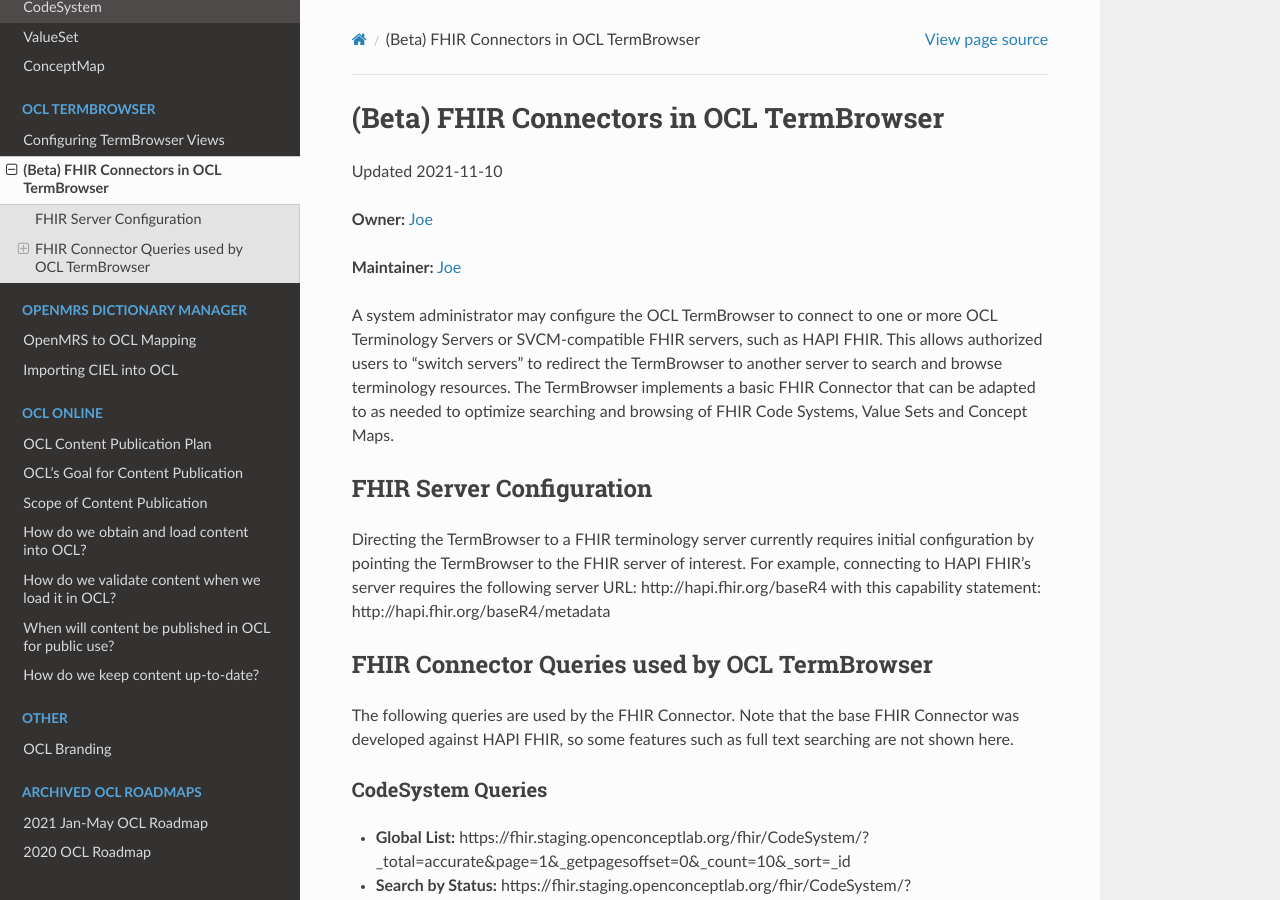
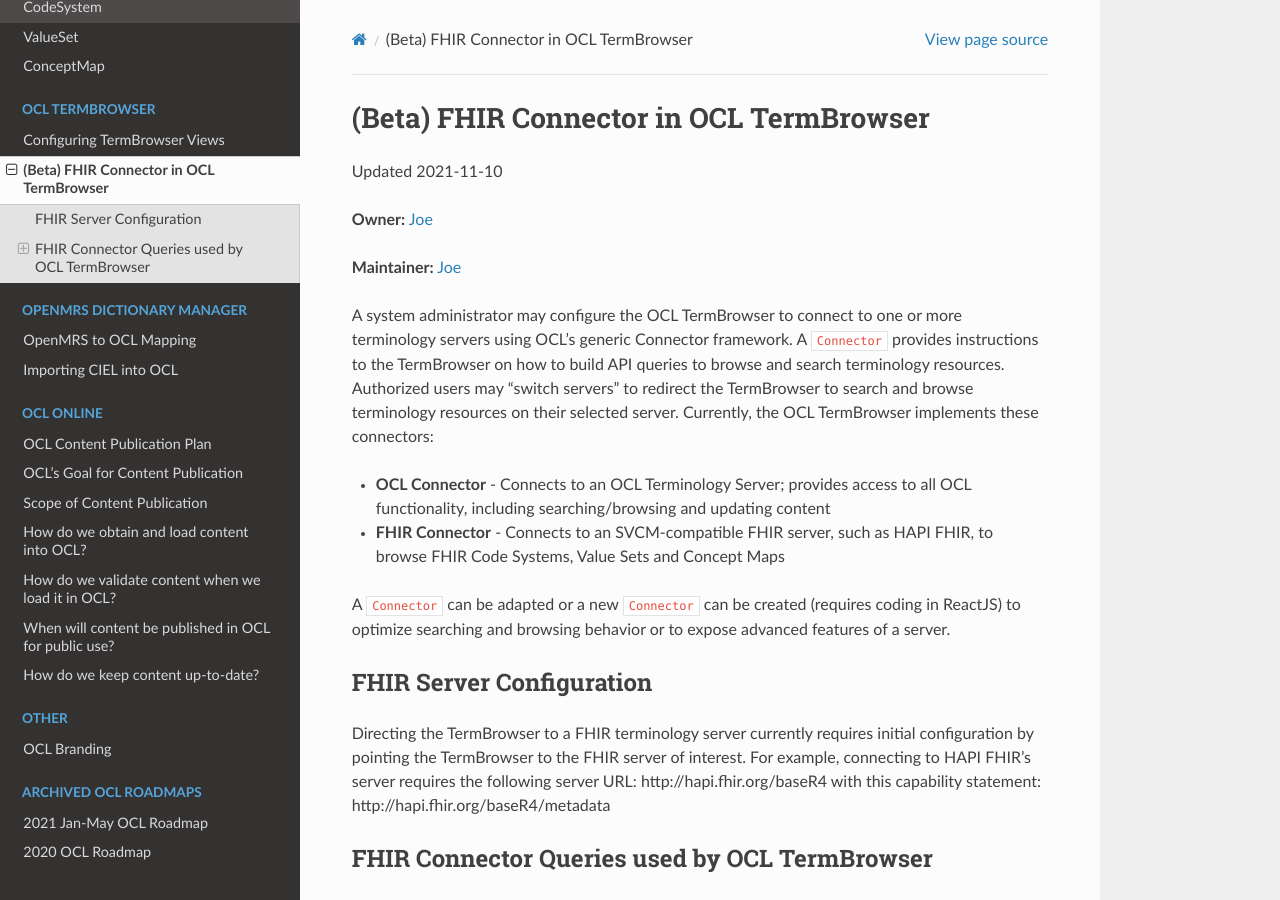
Before and after one commit to OpenConceptLab/ocl-docs, a Sphinx documentation site: the page built from docs/source/oclweb/FHIRconnectors.md, in a window 1280 px wide and 900 px high. Built offline with Sphinx 7.4.7 and the Read the Docs theme 2.0.0, drawn with Linux system fonts in a browser that asks for light colours.

Commit message:
Update FHIRconnectors.md

```diff
--- a/docs/source/oclweb/FHIRconnectors.md
+++ b/docs/source/oclweb/FHIRconnectors.md
@@ -1,11 +1,15 @@
-# (Beta) FHIR Connectors in OCL TermBrowser
+# (Beta) FHIR Connector in OCL TermBrowser
 Updated 2021-11-10
 
 **Owner:** [Joe](https://github.com/jamlung-ri/)
 
 **Maintainer:** [Joe](https://github.com/jamlung-ri/)
 
-A system administrator may configure the OCL TermBrowser to connect to one or more OCL Terminology Servers or SVCM-compatible FHIR servers, such as HAPI FHIR. This allows authorized users to "switch servers" to redirect the TermBrowser to another server to search and browse terminology resources. The TermBrowser implements a basic FHIR Connector that can be adapted to as needed to optimize searching and browsing of FHIR Code Systems, Value Sets and Concept Maps.
+A system administrator may configure the OCL TermBrowser to connect to one or more terminology servers using OCL's generic Connector framework. A `Connector` provides instructions to the TermBrowser on how to build API queries to browse and search terminology resources. Authorized users may "switch servers" to redirect the TermBrowser to search and browse terminology resources on their selected server. Currently, the OCL TermBrowser implements these connectors:
+* **OCL Connector** - Connects to an OCL Terminology Server; provides access to all OCL functionality, including searching/browsing and updating content
+* **FHIR Connector** - Connects to an SVCM-compatible FHIR server, such as HAPI FHIR, to browse FHIR Code Systems, Value Sets and Concept Maps
+
+A `Connector` can be adapted or a new `Connector` can be created (requires coding in ReactJS) to optimize searching and browsing behavior or to expose advanced features of a server.
 
 ### FHIR Server Configuration
 Directing the TermBrowser to a FHIR terminology server currently requires initial configuration by pointing the TermBrowser to the FHIR server of interest. For example, connecting to HAPI FHIR's server requires the following server URL: http://hapi.fhir.org/baseR4 with this capability statement: http://hapi.fhir.org/baseR4/metadata
```
